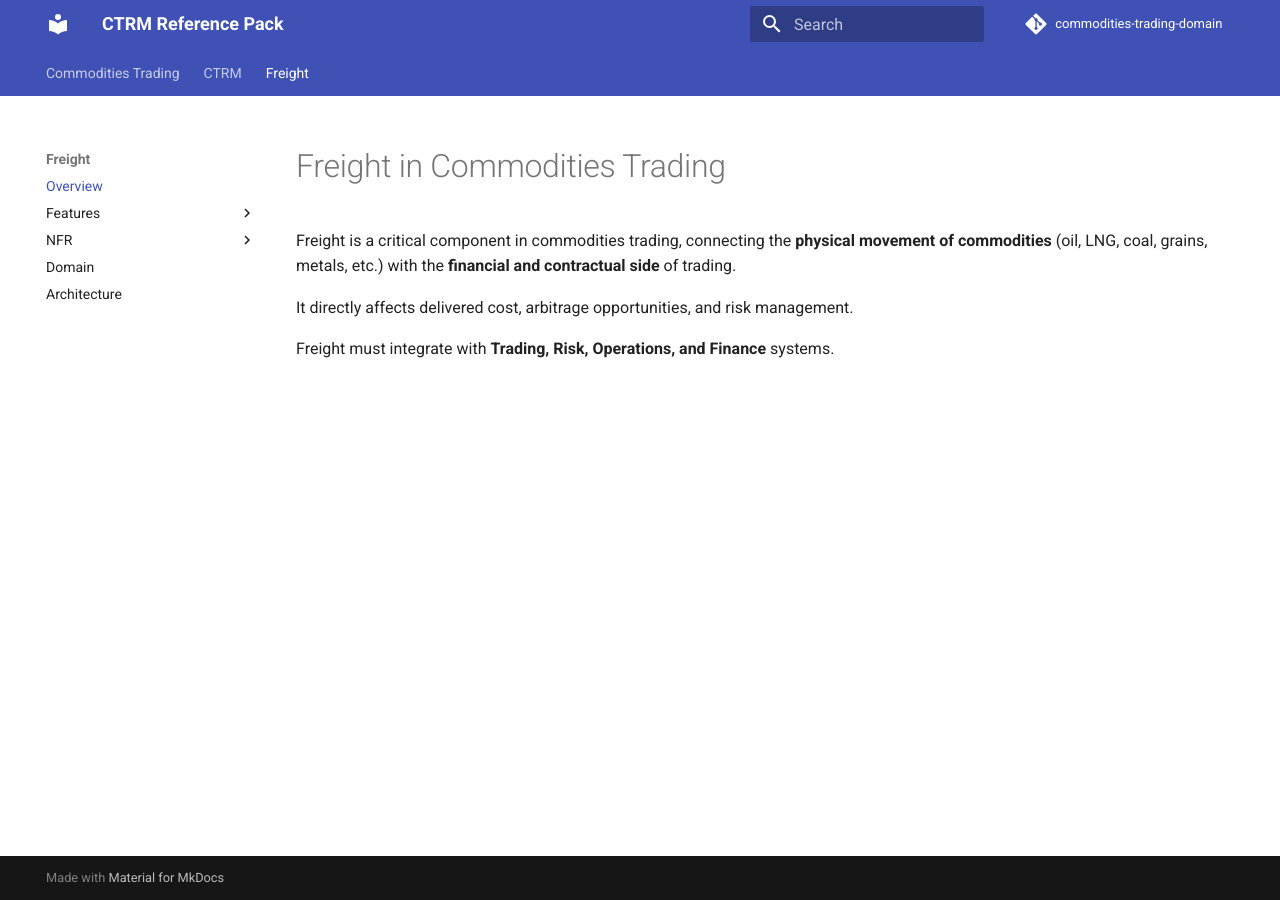
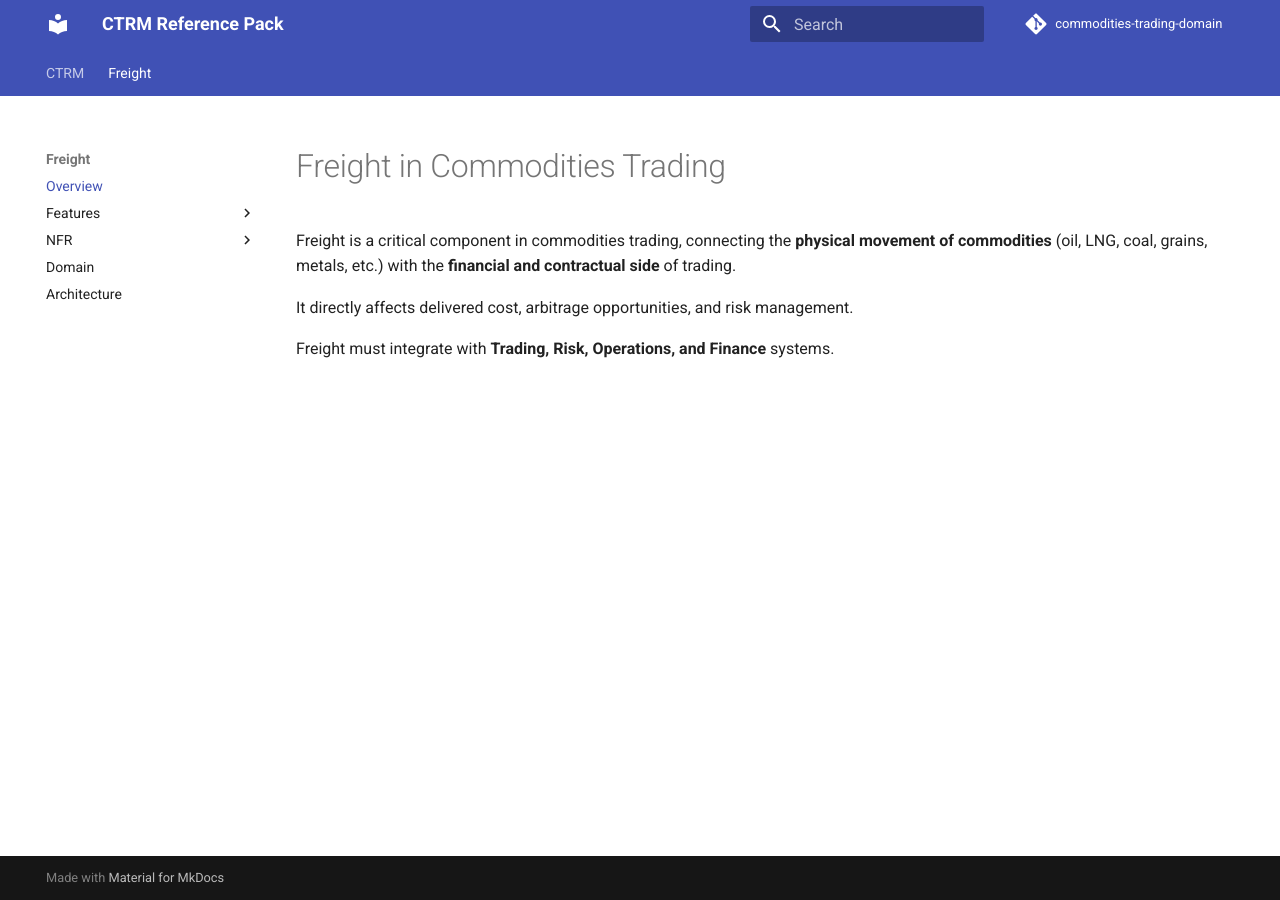
Before and after one commit to vondacho/commodities-trading-domain, an MkDocs documentation site: the page built from docs/freight/freight_domain.md, in a window 1280 px wide. Built offline with MkDocs 1.6.1 and Material for MkDocs 9.7.7, drawn with Linux system fonts in a browser that asks for light colours; comment, search, counter and statistics services are not loaded.

Commit message:
minor fixes

```diff
--- a/mkdocs.yml
+++ b/mkdocs.yml
@@ -16,8 +16,8 @@
     - search.share
     - content.tabs.link
 nav:
-  - Commodities Trading: commodities_trading_domain.md
   - CTRM:
+    - Overview: index.md
     - Features:
       - Use cases: ctrm/functional/ctrm_use_cases.md
       - Scenarios: ctrm/functional/ctrm_fn_scenarios.md
```
